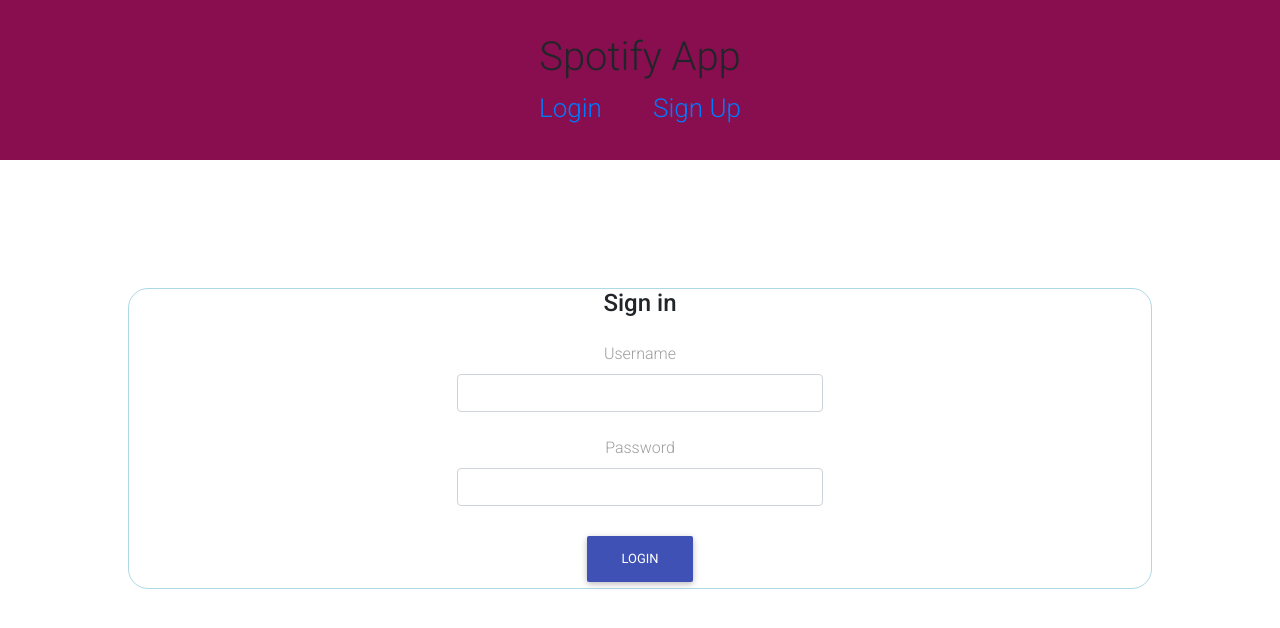
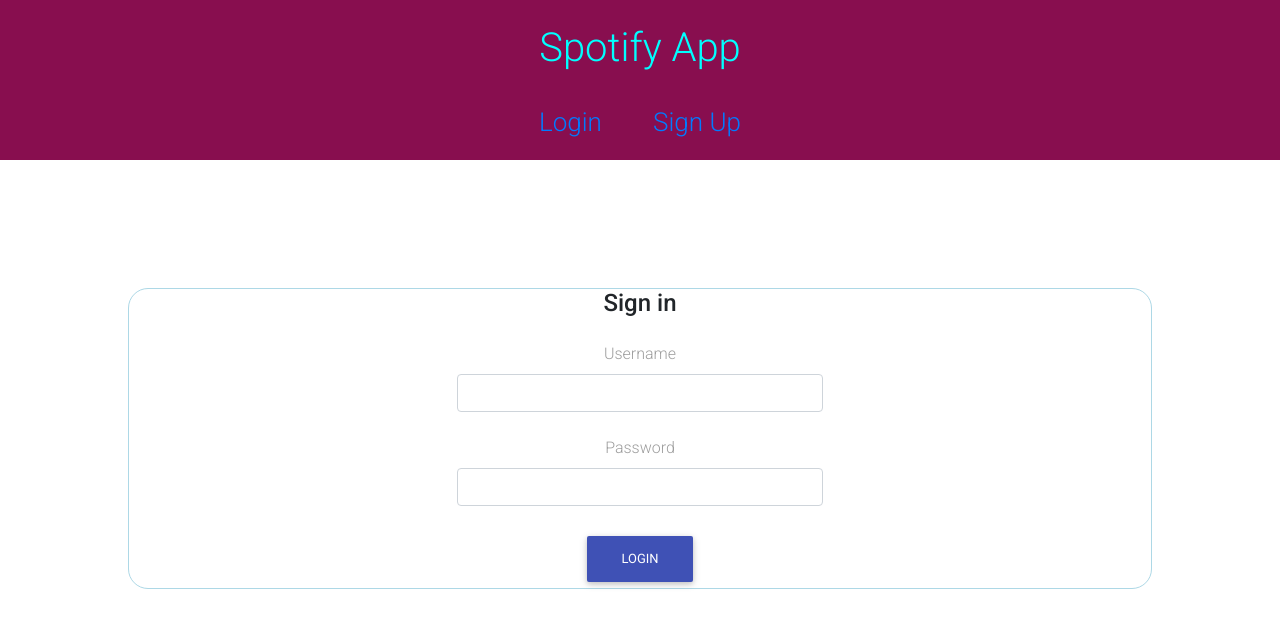
Before and after one commit to sigij5/front-end, a React (Create React App) app in the folder spotify-app/: page /login in a window 1280 px wide. Shown: the top 628 px of the page. Built offline with nearby package versions, Linux system fonts and the light colour scheme.

Commit message:
linked title

```diff
--- a/spotify-app/src/App.css
+++ b/spotify-app/src/App.css
@@ -112,3 +112,10 @@
 .username{
   text-transform: uppercase;
 }
+
+.title{
+  color: aqua;
+  font-size: 2.5rem;
+  margin-bottom: 2%;
+
+}
--- a/spotify-app/src/App.js
+++ b/spotify-app/src/App.js
@@ -1,5 +1,5 @@
 import React from 'react';
-import { Route, NavLink, Switch } from 'react-router-dom'
+import { Route, NavLink, Switch, Link } from 'react-router-dom'
 import {useSelector, useDispatch} from 'react-redux'
 
 
@@ -19,7 +19,7 @@
   return (
     <div className="App">
       <header className='App-header'>
-        <h1>Spotify App</h1>
+        <a className='title' href='https://loving-poincare-a6249b.netlify.app/'>Spotify App</a>
         <nav>
           {/* <NavLink className='link' to='login'>Login</NavLink>
           <NavLink className='link' to='signup'>Sign Up</NavLink> */}
```
